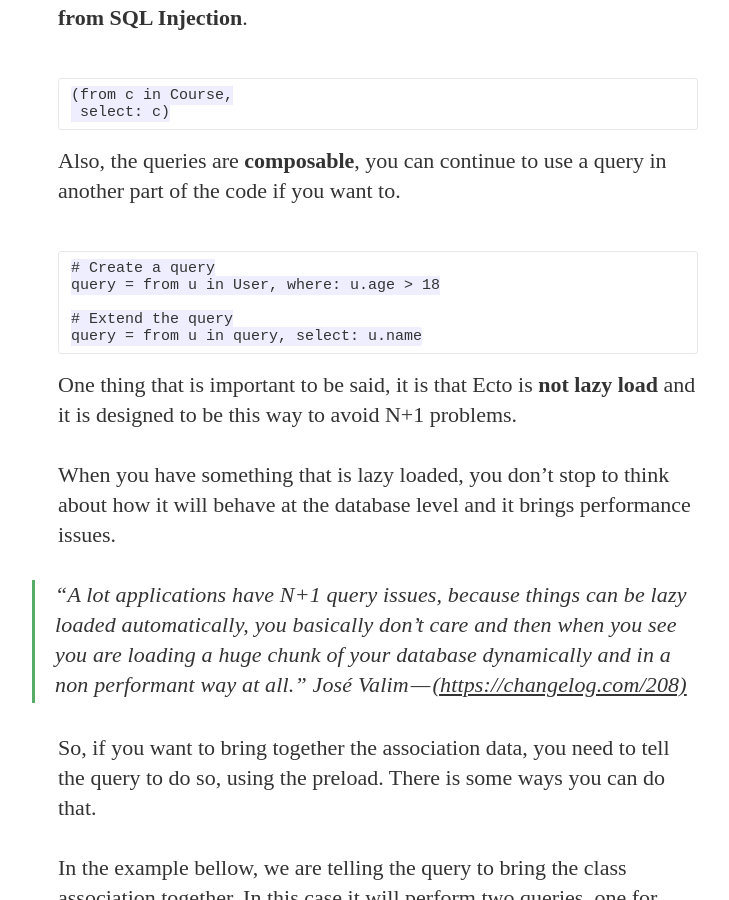
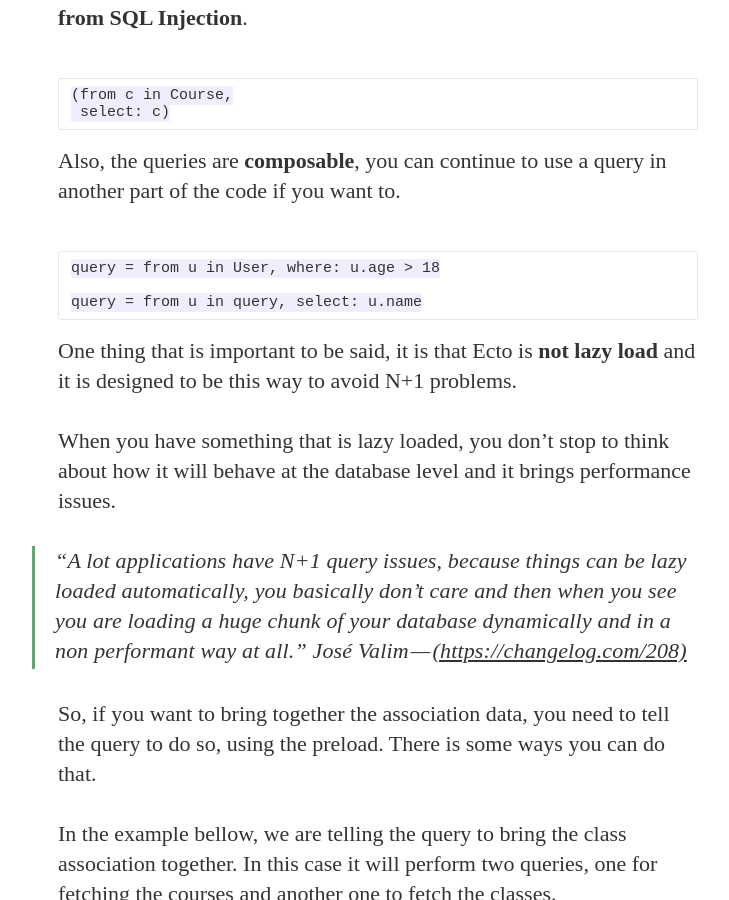
Before and after one commit to amandasposito/amandasposito.github.io, a Jekyll site: the page built from _posts/2016-09-03-ecto-what-about-it.markdown, in a window 1280 px wide and 900 px high, scrolled down 3791 px. Shown: the whole window, without its empty margins (262-991 px from the left). Built offline with Jekyll 4.4.1, drawn with Linux system fonts in a browser that asks for light colours; nearby versions of some CDN libraries; some web fonts are replaced.

Commit message:
Fix markdown

````diff
--- a/_posts/2016-09-03-ecto-what-about-it.markdown
+++ b/_posts/2016-09-03-ecto-what-about-it.markdown
@@ -98,10 +98,8 @@ Written in Elixir syntax, they generate a SQL instruction, to retrieve informati
 Also, the queries are **composable**, you can continue to use a query in another part of the code if you want to.
 
 ```
-# Create a query
 query = from u in User, where: u.age > 18
 
-# Extend the query
 query = from u in query, select: u.name
 ```
 
````
